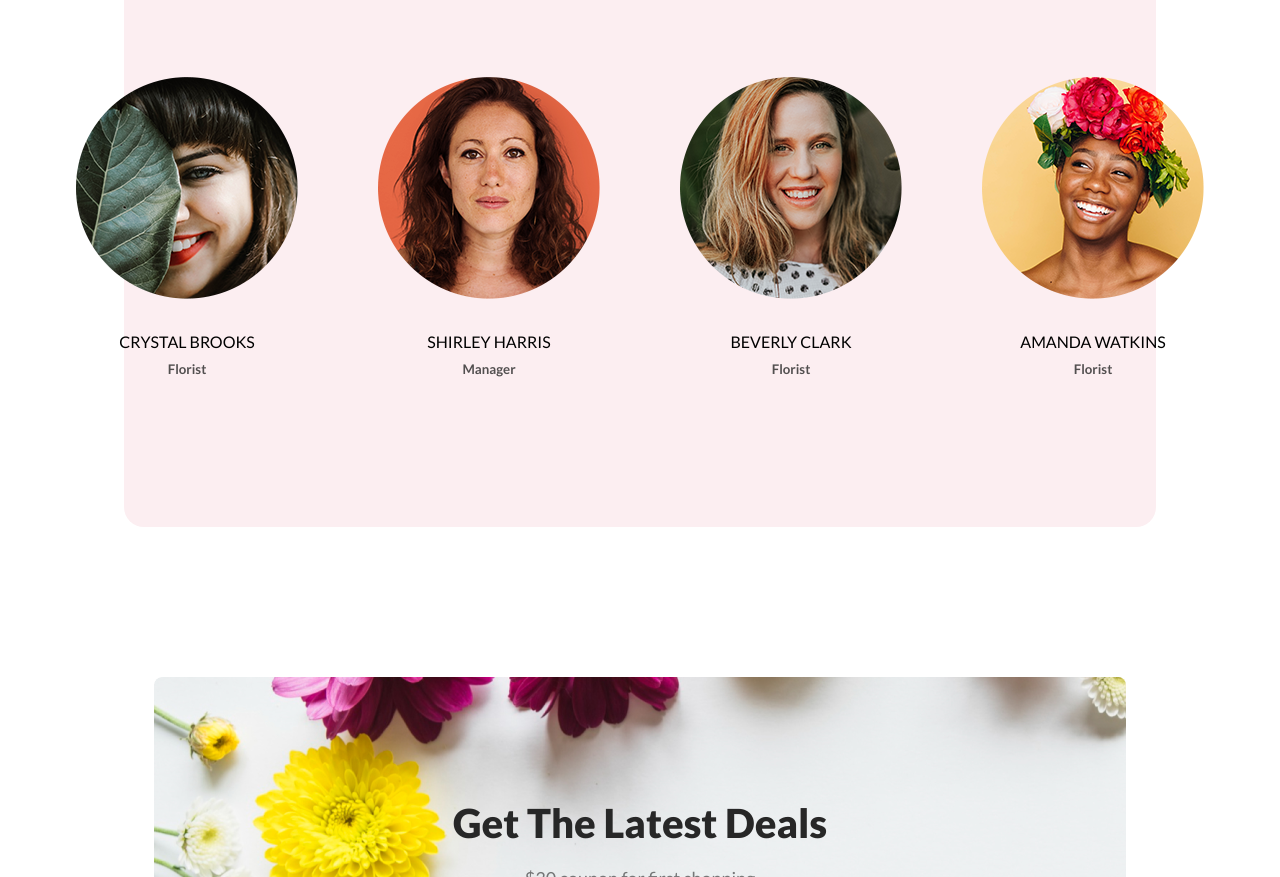
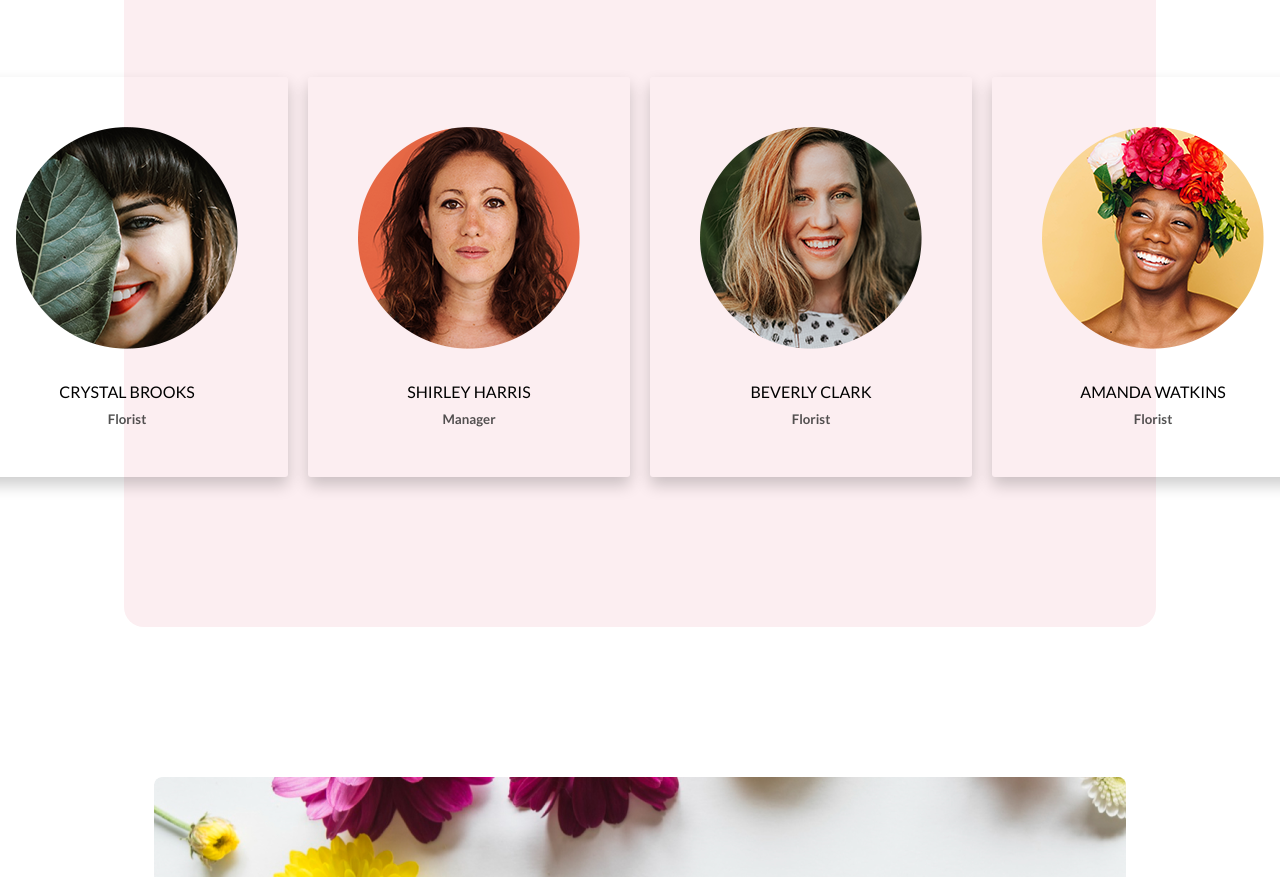
Before and after one commit to web-dev-sakib/flower-shop-assignment, a plain HTML site: page index.html in a window 1280 px wide. Shown: the part 4045-4922 px from the top of the page. Drawn offline with Linux system fonts and the light colour scheme.

Commit message:
add some effect

```diff
--- a/index.html
+++ b/index.html
@@ -121,25 +121,25 @@
                 </div>
 
                 <div class="experts-img-area">
-                    <div>
+                    <div class="experts-img-box">
                         <img src="./img/expert-1.png" alt="expert-1-img">
                         <h4 class="experts-name">CRYSTAL BROOKS</h4>
                         <h5 class="experts-category">Florist</h5>
                     </div>
 
-                    <div>
+                    <div class="experts-img-box">
                         <img src="./img/expert-2.png" alt="expert-1-img">
                         <h4 class="experts-name">SHIRLEY HARRIS</h4>
                         <h5 class="experts-category">Manager</h5>
                     </div>
 
-                    <div>
+                    <div class="experts-img-box">
                         <img src="./img/expert-3.png" alt="expert-1-img">
                         <h4 class="experts-name">BEVERLY CLARK</h4>
                         <h5 class="experts-category">Florist</h5>
                     </div>
 
-                    <div>
+                    <div class="experts-img-box">
                         <img src="./img/expert-4.png" alt="expert-1-img">
                         <h4 class="experts-name">AMANDA WATKINS</h4>
                         <h5 class="experts-category">Florist</h5>
--- a/style.css
+++ b/style.css
@@ -226,13 +226,26 @@ span {
     border-radius: 20px;
 }
 
+.experts-img-box {
+    box-shadow: 0 0.5rem 1rem rgba(0, 0, 0, 0.2);
+    padding: 50px;
+    border-radius: 3px;
+    transition: all .3s;
+}
+
+.experts-img-box:hover {
+    box-shadow: 0 0.7rem 1.2rem rgba(0, 0, 0, 0.2);
+    transform: translateY(-3px);
+    cursor: pointer;
+}
+
 .experts-content {
     text-align: center;
 }
 
 .experts-img-area {
     display: flex;
-    column-gap: 80px;
+    column-gap: 20px;
     justify-content: center;
     align-items: center;
     margin-top: 80px;
```
